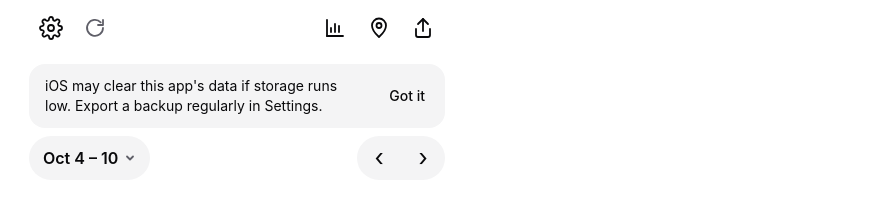
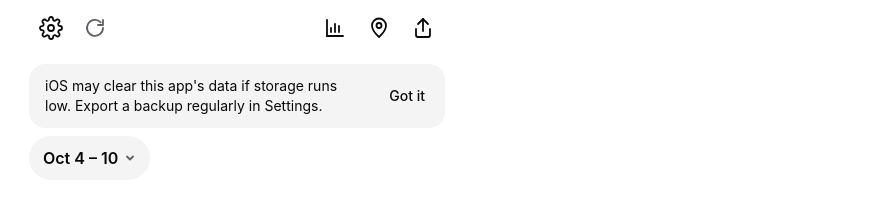
Before and after one commit to diecky7/Clock-in, a React (Vite) app: page / in a window 1280 px wide. Shown: the top 219 px of the page, without its empty margins (403-1280 px from the left). Built offline with nearby package versions, Linux system fonts and the light colour scheme.

Commit message:
Remove visible period arrows (swipe instead); keep them for VoiceOver; v1.7.2

```diff
--- a/package.json
+++ b/package.json
@@ -1,7 +1,7 @@
 {
   "name": "clock-in",
   "private": true,
-  "version": "1.7.1",
+  "version": "1.7.2",
   "type": "module",
   "scripts": {
     "dev": "vite",
--- a/src/changelog.ts
+++ b/src/changelog.ts
@@ -6,6 +6,11 @@ export interface Release {
 
 /** Newest first. Keep `package.json` version equal to the first entry. */
 export const CHANGELOG: Release[] = [
+  {
+    version: '1.7.2',
+    date: '2026-10-27',
+    changes: ['Arrow buttons removed from the home and Summary screens; swipe to change the period'],
+  },
   {
     version: '1.7.1',
     date: '2026-10-27',
--- a/src/screens/Home.tsx
+++ b/src/screens/Home.tsx
@@ -280,11 +280,12 @@ export default function Home({ initialDate }: { initialDate?: string }) {
         <div className="shrink-0">
           <PeriodPicker kind={kind} label={periodLabel(kind, from)} onChange={changeKind} className={pill} />
         </div>
-        <nav aria-label="Period" className="ml-auto flex shrink-0 rounded-full bg-surface">
-          <button type="button" aria-label={`Previous ${words.unit}`} className="grid size-11 place-items-center rounded-full text-2xl" onClick={() => setFrom(shiftPeriod(kind, from, -1))}>
+        {/* Swiping changes the period; these stay for VoiceOver and keyboards only. */}
+        <nav aria-label="Period" className="sr-only">
+          <button type="button" aria-label={`Previous ${words.unit}`} onClick={() => setFrom(shiftPeriod(kind, from, -1))}>
             ‹
           </button>
-          <button type="button" aria-label={`Next ${words.unit}`} className="grid size-11 place-items-center rounded-full text-2xl" onClick={() => setFrom(shiftPeriod(kind, from, 1))}>
+          <button type="button" aria-label={`Next ${words.unit}`} onClick={() => setFrom(shiftPeriod(kind, from, 1))}>
             ›
           </button>
         </nav>
--- a/src/screens/Summary.tsx
+++ b/src/screens/Summary.tsx
@@ -48,7 +48,6 @@ export default function Summary() {
   }, [weekStart, anchor, data, weekStartsOn])
 
   const swipe = useWeekSwipe((dir) => setWeekStart((w) => (w ? addDays(w, dir * 7) : w)))
-  const iconBtn = 'grid size-11 place-items-center rounded-full text-2xl'
 
   const cards: [string, (s: PeriodSummary) => string][] = [
     ['Total', (s) => formatUSD(s.totalCents)],
@@ -62,12 +61,12 @@ export default function Summary() {
     <Screen title="Summary" back="/" swipe={swipe}>
       {weekStart && periods && (
         <>
-          <nav aria-label="Week" className="flex items-center justify-between">
-            <button type="button" aria-label="Previous week" className={iconBtn} onClick={() => setWeekStart(addDays(weekStart, -7))}>
+          <nav aria-label="Week" className="flex min-h-11 items-center justify-center">
+            <button type="button" aria-label="Previous week" className="sr-only" onClick={() => setWeekStart(addDays(weekStart, -7))}>
               ‹
             </button>
             <span className="text-base font-medium">{weekLabel(weekStart)}</span>
-            <button type="button" aria-label="Next week" className={iconBtn} onClick={() => setWeekStart(addDays(weekStart, 7))}>
+            <button type="button" aria-label="Next week" className="sr-only" onClick={() => setWeekStart(addDays(weekStart, 7))}>
               ›
             </button>
           </nav>
```
